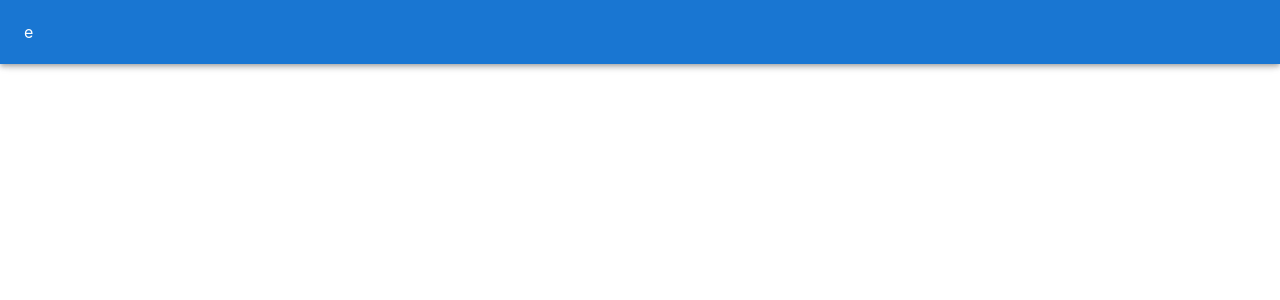
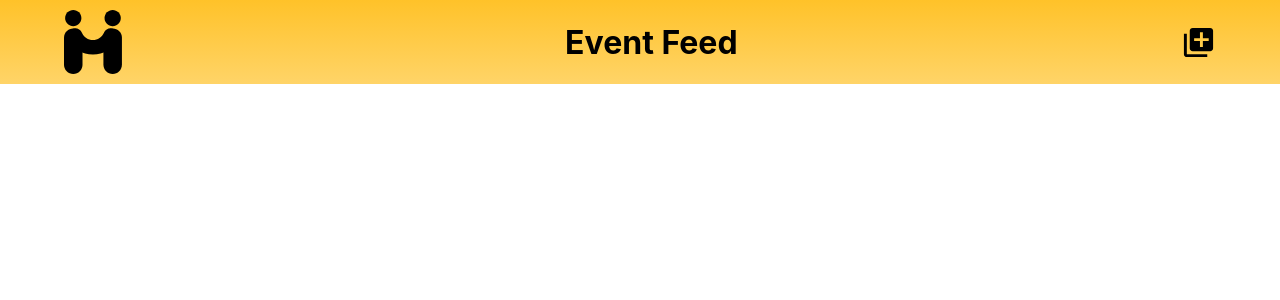
Before and after one commit to MeetMitr/web, a React (Create React App) app: page / in a window 1280 px wide. Shown: the top 300 px of the page. Built offline with nearby package versions, Linux system fonts and the light colour scheme.

Commit message:
add head join event

```diff
--- a/package.json
+++ b/package.json
@@ -5,6 +5,7 @@
   "dependencies": {
     "@emotion/react": "^11.6.0",
     "@emotion/styled": "^11.6.0",
+    "@mui/icons-material": "^5.1.1",
     "@mui/material": "^5.1.1",
     "@testing-library/jest-dom": "^5.11.4",
     "@testing-library/react": "^11.1.0",
--- a/src/App.tsx
+++ b/src/App.tsx
@@ -1,16 +1,10 @@
 import React from "react";
-import logo from "./logo.svg";
 import "./App.css";
 import { Box } from "@mui/material";
-import Navbar from "./components/Navbar";
+import JoinEventPage from "./pages/JoinEventPage";
 
 function App() {
-  return (
-    <Box>
-      <Navbar />
-      Test
-    </Box>
-  );
+  return <JoinEventPage />;
 }
 
 export default App;
--- a/src/components/Navbar.tsx
+++ b/src/components/Navbar.tsx
@@ -2,7 +2,7 @@ import { AppBar, Toolbar } from "@mui/material";
 
 function Navbar() {
   return (
-    <AppBar>
+    <AppBar style={{ backgroundColor: "red" }}>
       <Toolbar>e</Toolbar>
     </AppBar>
   );
--- /dev/null
+++ b/src/pages/JoinEventPage.tsx
@@ -0,0 +1,31 @@
+import { Box } from "@mui/material";
+import Logo from "../resources/logo.svg";
+import AddToPhotosIcon from "@mui/icons-material/AddToPhotos";
+
+export default function JoinEventPage() {
+  return (
+    <Box
+      display="flex"
+      paddingY="10px"
+      justifyContent="center"
+      alignItems="center"
+      height="8vh"
+      style={{ background: "linear-gradient(0,#FFD468 0%,#FFC229 100%)" }}
+    >
+      <Box
+        height="100%"
+        width="90%"
+        display="flex"
+        justifyContent="space-between"
+      >
+        <img src={Logo} alt="logo" height="100%" />
+        <Box display="flex" alignItems="center">
+          <h1>Event Feed</h1>
+        </Box>
+        <Box display="flex" alignItems="center">
+          <AddToPhotosIcon fontSize="large" />
+        </Box>
+      </Box>
+    </Box>
+  );
+}
```
Also changed, not shown: src/resources/logo.svg (added), 1 other file (tests, documents, lock files or other folders).
